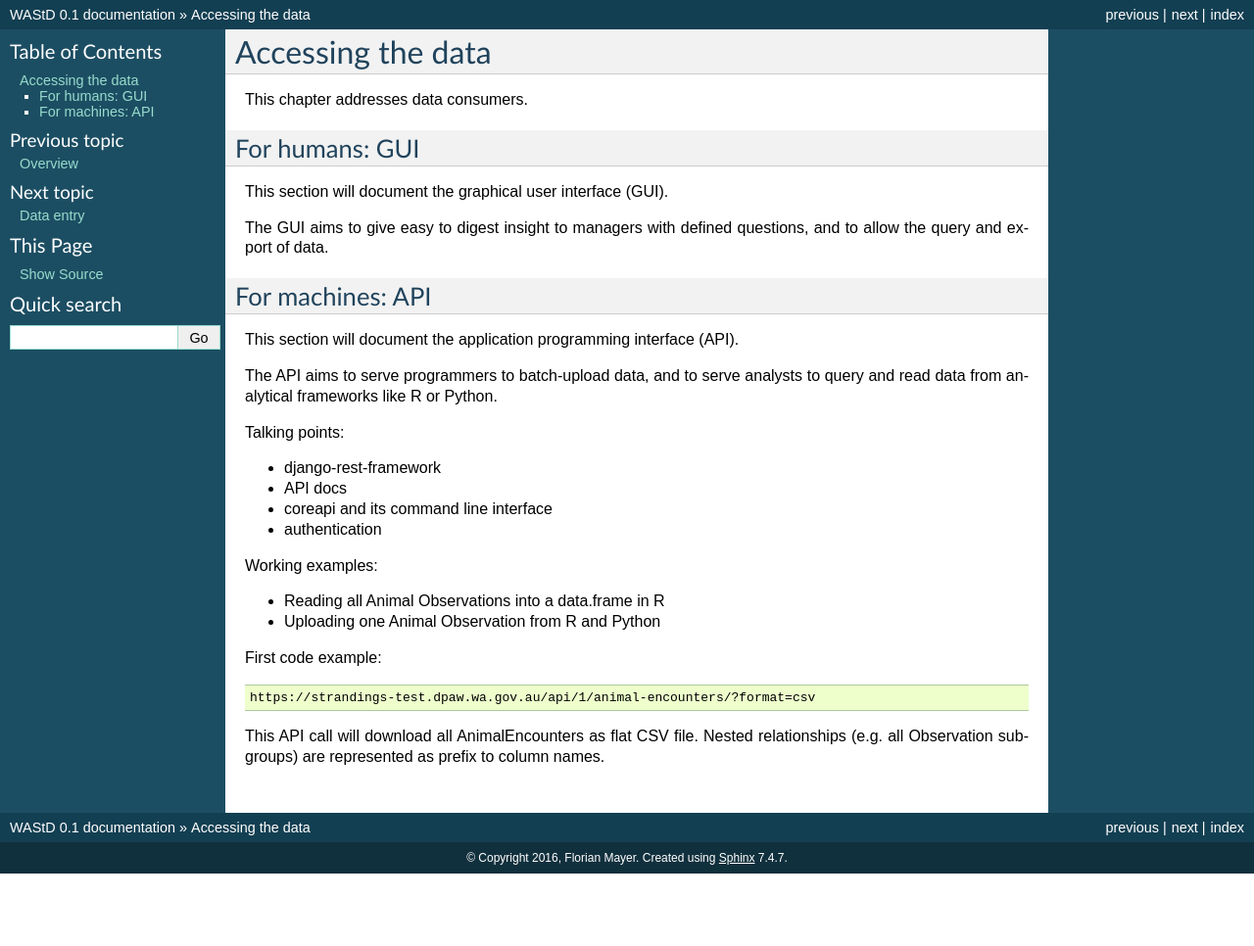
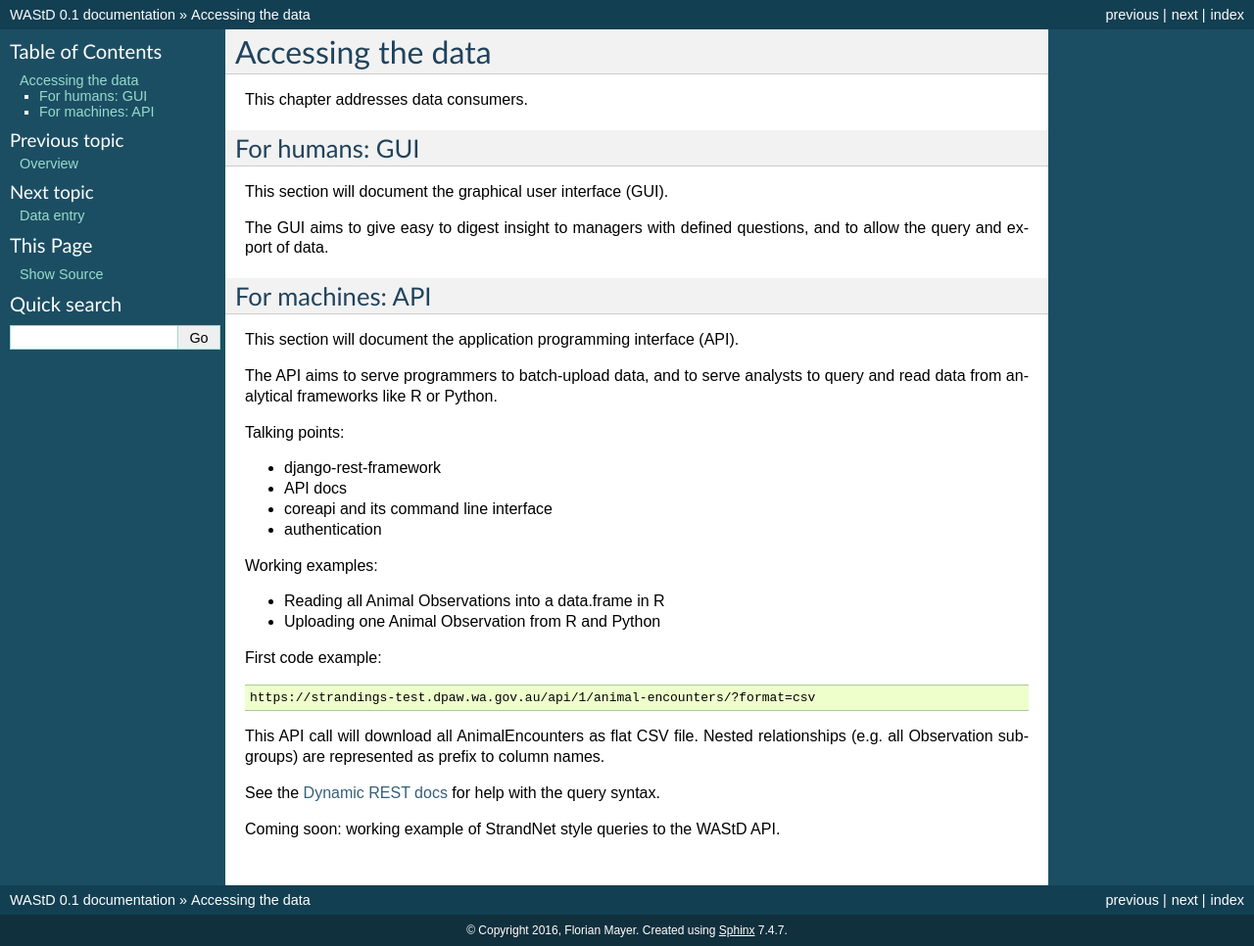
Before and after one commit to dbca-wa/wastd, a Sphinx documentation site: the page built from docs/data_consumers.rst, in a window 1280 px wide. Shown: the whole page at 98% size. Built offline with Sphinx 7.4.7, drawn with Linux system fonts in a browser that asks for light colours; pages that are not in the unit, such as notebooks, are missing from menus; before the commit the page ends 900 px from its top, so only the background shows below that.

Commit message:
#9 add query api docs link to user docs

```diff
--- a/docs/data_consumers.rst
+++ b/docs/data_consumers.rst
@@ -37,3 +37,8 @@ First code example::
 This API call will download all AnimalEncounters as flat CSV file.
 Nested relationships (e.g. all Observation subgroups) are represented as prefix
 to column names.
+
+See the `Dynamic REST docs <http://dynamic-rest.readthedocs.io/en/latest/>`_ for
+help with the query syntax.
+
+Coming soon: working example of StrandNet style queries to the WAStD API.
```
